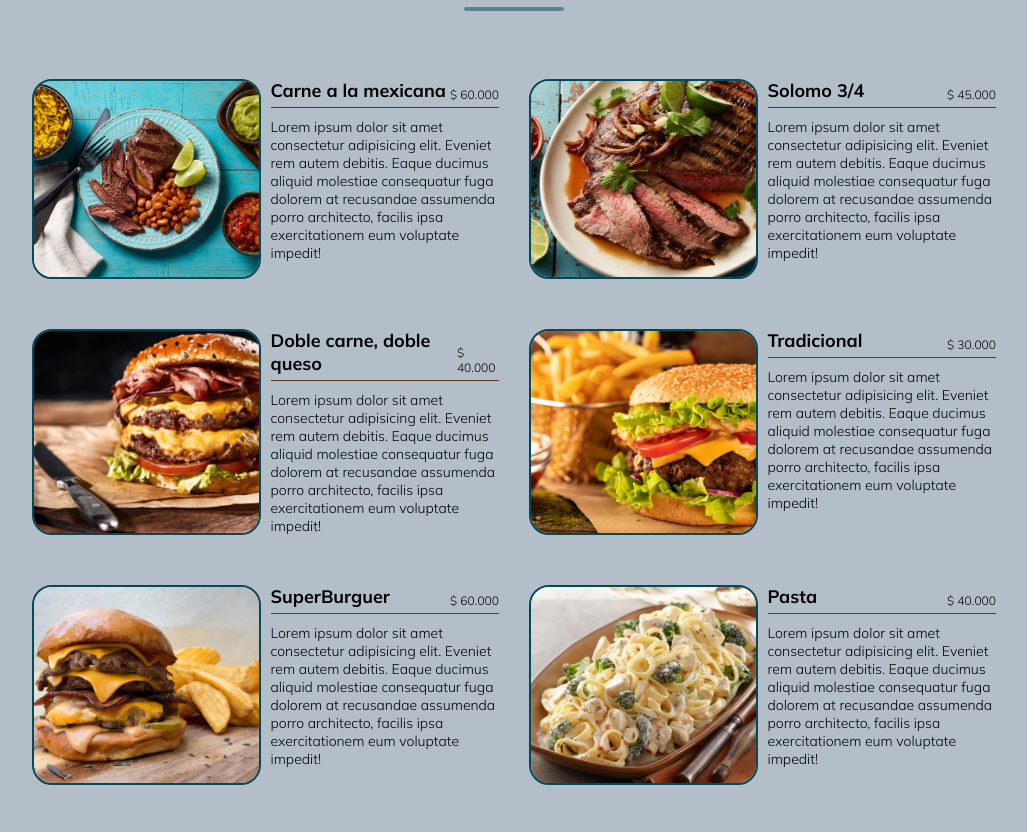
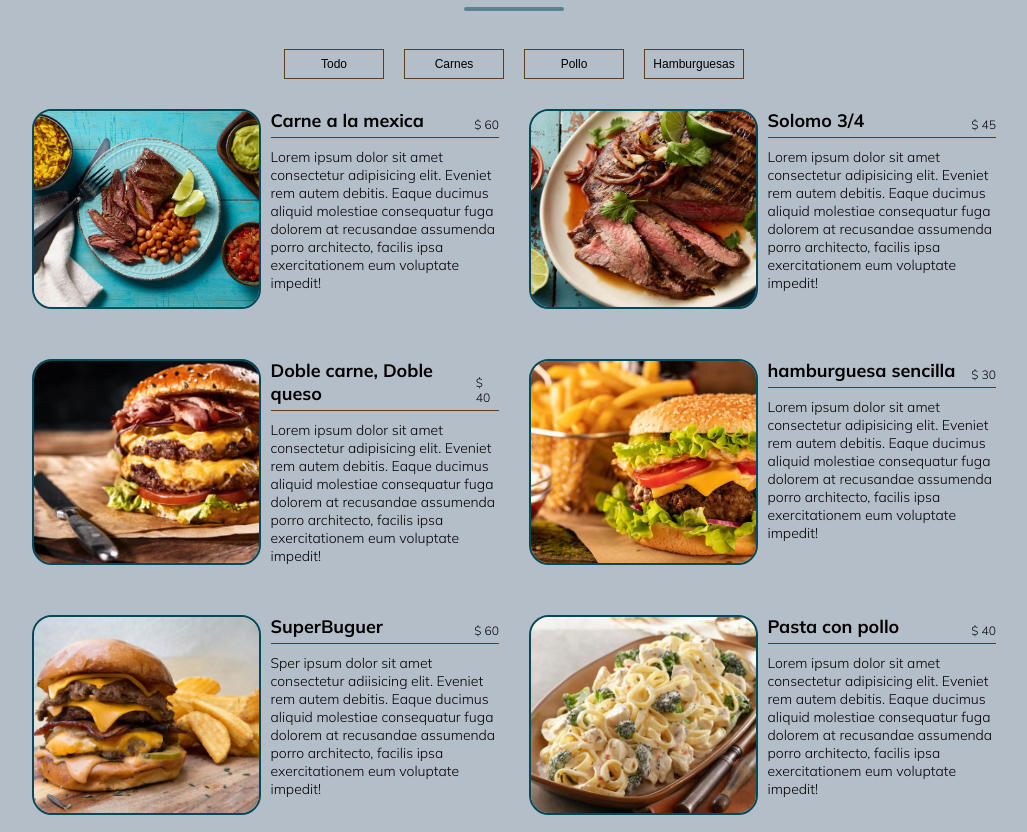
Before and after one commit to javierlnc/menuProject, a website: page src/index.html in a window 1280 px wide. Shown: the part 51-883 px from the top of the page, without its empty margins (126-1153 px from the left). Drawn offline with Linux system fonts and the light colour scheme.

Commit message:
html: se eliminaron todaslas cards de items y se agregaron losbotones del filtro. CSS: sele agregaron los primerons estilos a los botones del filtro. JS: Se creo arreglo de informacion y se mostro por pantalla las cards alimentandose de este arreglo. *pendinete hacerlo una funcion para comodidad

```diff
--- a/src/css/index.css
+++ b/src/css/index.css
@@ -39,6 +39,20 @@ body{
     border-radius: 3px;
     margin-top: 10px;
     opacity: 50%;
+}
+.btn-container{
+    display: flex;
+    justify-content: center;
+}
+.btn-container .btn{
+    width: 100px;
+    height: 30px;
+    margin: 0 10px;
+    text-align: center;
+    background:none;
+    cursor: pointer;
+    border: 1px solid var(--extra2);
+    font-size: 1.2rem;
 }
 
 .menu-container{
--- a/src/index.html
+++ b/src/index.html
@@ -16,100 +16,16 @@
         <div class="underline"></div>
     </header>
     <main>
-        <section class="menu-container">
-
-            <article class="menu-item">
-                <img src="./imagenes/carnes/itemCarne1.jpg" alt="plato carne" class="item-photo">
-                <div class="item-info">
-                    <header class="item-header">
-                        <h2>Carne a la mexicana</h2>
-                        <p>$ 60.000</p>
-                    </header>
-                    <p class="item-description">Lorem ipsum dolor sit amet consectetur adipisicing elit. Eveniet rem autem debitis. Eaque ducimus aliquid molestiae consequatur fuga dolorem at recusandae assumenda porro architecto, facilis ipsa exercitationem eum voluptate impedit!
-                    </p>
-                </div>
-            </article>
-            <article class="menu-item">
-                <img src="./imagenes/carnes/itemCarne2.jpg" alt="plato carne" class="item-photo">
-                <div class="item-info">
-                    <header class="item-header">
-                        <h2>Solomo 3/4</h2>
-                        <p>$ 45.000</p>
-                    </header>
-                    <p class="item-description">Lorem ipsum dolor sit amet consectetur adipisicing elit. Eveniet rem autem debitis. Eaque ducimus aliquid molestiae consequatur fuga dolorem at recusandae assumenda porro architecto, facilis ipsa exercitationem eum voluptate impedit!
-                    </p>
-                </div>
-            </article>
-            <article class="menu-item">
-                <img src="./imagenes/hamburguesas/hamburguesa1.jpg" alt="Hamburguesa" class="item-photo">
-                <div class="item-info">
-                    <header class="item-header">
-                        <h2>Doble carne, doble queso</h2>
-                        <p>$ 40.000</p>
-                    </header>
-                    <p class="item-description">Lorem ipsum dolor sit amet consectetur adipisicing elit. Eveniet rem autem debitis. Eaque ducimus aliquid molestiae consequatur fuga dolorem at recusandae assumenda porro architecto, facilis ipsa exercitationem eum voluptate impedit!
-                    </p>
-                </div>
-            </article><article class="menu-item">
-                <img src="./imagenes/hamburguesas/hamburguesa2.jpg" alt="Hamburguesa sencilla" class="item-photo">
-                <div class="item-info">
-                    <header class="item-header">
-                        <h2>Tradicional</h2>
-                        <p>$ 30.000</p>
-                    </header>
-                    <p class="item-description">Lorem ipsum dolor sit amet consectetur adipisicing elit. Eveniet rem autem debitis. Eaque ducimus aliquid molestiae consequatur fuga dolorem at recusandae assumenda porro architecto, facilis ipsa exercitationem eum voluptate impedit!
-                    </p>
-                </div>
-            </article>
-            <article class="menu-item">
-                <img src="./imagenes/hamburguesas/hamburguesa3.jpeg" alt="SuperBurguer" class="item-photo">
-                <div class="item-info">
-                    <header class="item-header">
-                        <h2>SuperBurguer</h2>
-                        <p>$ 60.000</p>
-                    </header>
-                    <p class="item-description">Lorem ipsum dolor sit amet consectetur adipisicing elit. Eveniet rem autem debitis. Eaque ducimus aliquid molestiae consequatur fuga dolorem at recusandae assumenda porro architecto, facilis ipsa exercitationem eum voluptate impedit!
-                    </p>
-                </div>
-            </article>
-            <article class="menu-item">
-                <img src="./imagenes/pollo/pollo1.jpg" alt="plato carne" class="item-photo">
-                <div class="item-info">
-                    <header class="item-header">
-                        <h2>Pasta</h2>
-                        <p>$ 40.000</p>
-                    </header>
-                    <p class="item-description">Lorem ipsum dolor sit amet consectetur adipisicing elit. Eveniet rem autem debitis. Eaque ducimus aliquid molestiae consequatur fuga dolorem at recusandae assumenda porro architecto, facilis ipsa exercitationem eum voluptate impedit!
-                    </p>
-                </div>
-            </article>
-            <article class="menu-item">
-                <img src="./imagenes/pollo/pollo2.jpg" alt="plato carne" class="item-photo">
-                <div class="item-info">
-                    <header class="item-header">
-                        <h2>pechuga en salsa bechamet</h2>
-                        <p>$ 33.000</p>
-                    </header>
-                    <p class="item-description">Lorem ipsum dolor sit amet consectetur adipisicing elit. Eveniet rem autem debitis. Eaque ducimus aliquid molestiae consequatur fuga dolorem at recusandae assumenda porro architecto, facilis ipsa exercitationem eum voluptate impedit!
-                    </p>
-                </div>
-            </article>
-            <article class="menu-item">
-                <img src="./imagenes/pollo/pollo3.jpg" alt="plato carne" class="item-photo">
-                <div class="item-info">
-                    <header class="item-header">
-                        <h2>Rollos de pollo</h2>
-                        <p>$ 55.000</p>
-                    </header>
-                    <p class="item-description">Lorem ipsum dolor sit amet consectetur adipisicing elit. Eveniet rem autem debitis. Eaque ducimus aliquid molestiae consequatur fuga dolorem at recusandae assumenda porro architecto, facilis ipsa exercitationem eum voluptate impedit!
-                    </p>
-                </div>
-            </article>
-
-
+        <section class="btn-container">
+            <button class="btn">Todo</button>
+            <button class="btn">Carnes</button>
+            <button class="btn">Pollo</button>
+            <button class="btn">Hamburguesas</button>
+        </section>
+        <section class="menu-container" id ="menu-container">
         </section>
     </main>
 
-
+    <script src="./js/index.js"></script>
 </body>
 </html>
--- a/src/js/index.js
+++ b/src/js/index.js
@@ -0,0 +1,86 @@
+const menu =[
+    {
+        id : 1,
+        title : "Carne a la mexica",
+        category: "carnes",
+        price : 60.000,
+        img : "./imagenes/carnes/itemCarne1.jpg",
+        description : "Lorem ipsum dolor sit amet consectetur adipisicing elit. Eveniet rem autem debitis. Eaque ducimus aliquid molestiae consequatur fuga dolorem at recusandae assumenda porro architecto, facilis ipsa exercitationem eum voluptate impedit!",
+    },
+    {
+        id : 2,
+        title : "Solomo 3/4",
+        category: "carnes",
+        price : 45.000,
+        img : "./imagenes/carnes/itemCarne2.jpg",
+        description : "Lorem ipsum dolor sit amet consectetur adipisicing elit. Eveniet rem autem debitis. Eaque ducimus aliquid molestiae consequatur fuga dolorem at recusandae assumenda porro architecto, facilis ipsa exercitationem eum voluptate impedit!",
+    },
+    {
+        id : 2,
+        title : "Doble carne, Doble queso",
+        category: "hamburguesas",
+        price : 40.000,
+        img : "./imagenes/hamburguesas/hamburguesa1.jpg",
+        description : "Lorem ipsum dolor sit amet consectetur adipisicing elit. Eveniet rem autem debitis. Eaque ducimus aliquid molestiae consequatur fuga dolorem at recusandae assumenda porro architecto, facilis ipsa exercitationem eum voluptate impedit!",
+    },
+    {
+        id : 3,
+        title : "hamburguesa sencilla",
+        category: "hamburguesas",
+        price : 30.000,
+        img : "./imagenes/hamburguesas/hamburguesa2.jpg",
+        description : "Lorem ipsum dolor sit amet consectetur adipisicing elit. Eveniet rem autem debitis. Eaque ducimus aliquid molestiae consequatur fuga dolorem at recusandae assumenda porro architecto, facilis ipsa exercitationem eum voluptate impedit!",
+    },
+    {
+        id : 4,
+        title : "SuperBuguer",
+        category: "hamburguesas",
+        price : 60.000,
+        img : "./imagenes/hamburguesas/hamburguesa3.jpeg",
+        description : "Sper ipsum dolor sit amet consectetur adiisicing elit. Eveniet rem autem debitis. Eaque ducimus aliquid molestiae consequatur fuga dolorem at recusandae assumenda porro architecto, facilis ipsa exercitationem eum voluptate impedit!",
+    },
+    {
+        id : 5,
+        title : "Pasta con pollo",
+        category: "pollo",
+        price : 40.000,
+        img : "./imagenes/pollo/pollo1.jpg",
+        description : "Lorem ipsum dolor sit amet consectetur adipisicing elit. Eveniet rem autem debitis. Eaque ducimus aliquid molestiae consequatur fuga dolorem at recusandae assumenda porro architecto, facilis ipsa exercitationem eum voluptate impedit!",
+    },
+    {
+        id : 6,
+        title : "Pechuga en salsa bechamet",
+        category: "pollo",
+        price : 33.000,
+        img : "./imagenes/pollo/pollo2.jpg",
+        description : "Lorem ipsum dolor sit amet consectetur adipisicing elit. Eveniet rem autem debitis. Eaque ducimus aliquid molestiae consequatur fuga dolorem at recusandae assumenda porro architecto, facilis ipsa exercitationem eum voluptate impedit!",
+    },
+    {
+        id : 7,
+        title : "Rollos de pollo",
+        category: "pollo",
+        price : 55.000,
+        img : "./imagenes/pollo/pollo3.jpg",
+        description : "Lorem ipsum dolor sit amet consectetur adipisicing elit. Eveniet rem autem debitis. Eaque ducimus aliquid molestiae consequatur fuga dolorem at recusandae assumenda porro architecto, facilis ipsa exercitationem eum voluptate impedit!",
+    },
+]
+const menuContainer = document.getElementById("menu-container");
+window.addEventListener('DOMContentLoaded',function() {
+    console.log('Shake and bate');
+    let displayMenu = menu.map((item) => {
+        return `<article class="menu-item">
+        <img src="${item.img}" alt="${item.title}" class="item-photo">
+        <div class="item-info">
+            <header class="item-header">
+                <h2>${item.title}</h2>
+                <p>$ ${item.price}</p>
+            </header>
+            <p class="item-description">${item.description}
+            </p>
+        </div>
+    </article>`
+    })
+    displayMenu = displayMenu.join('')
+    menuContainer.innerHTML = displayMenu;
+
+})
```
